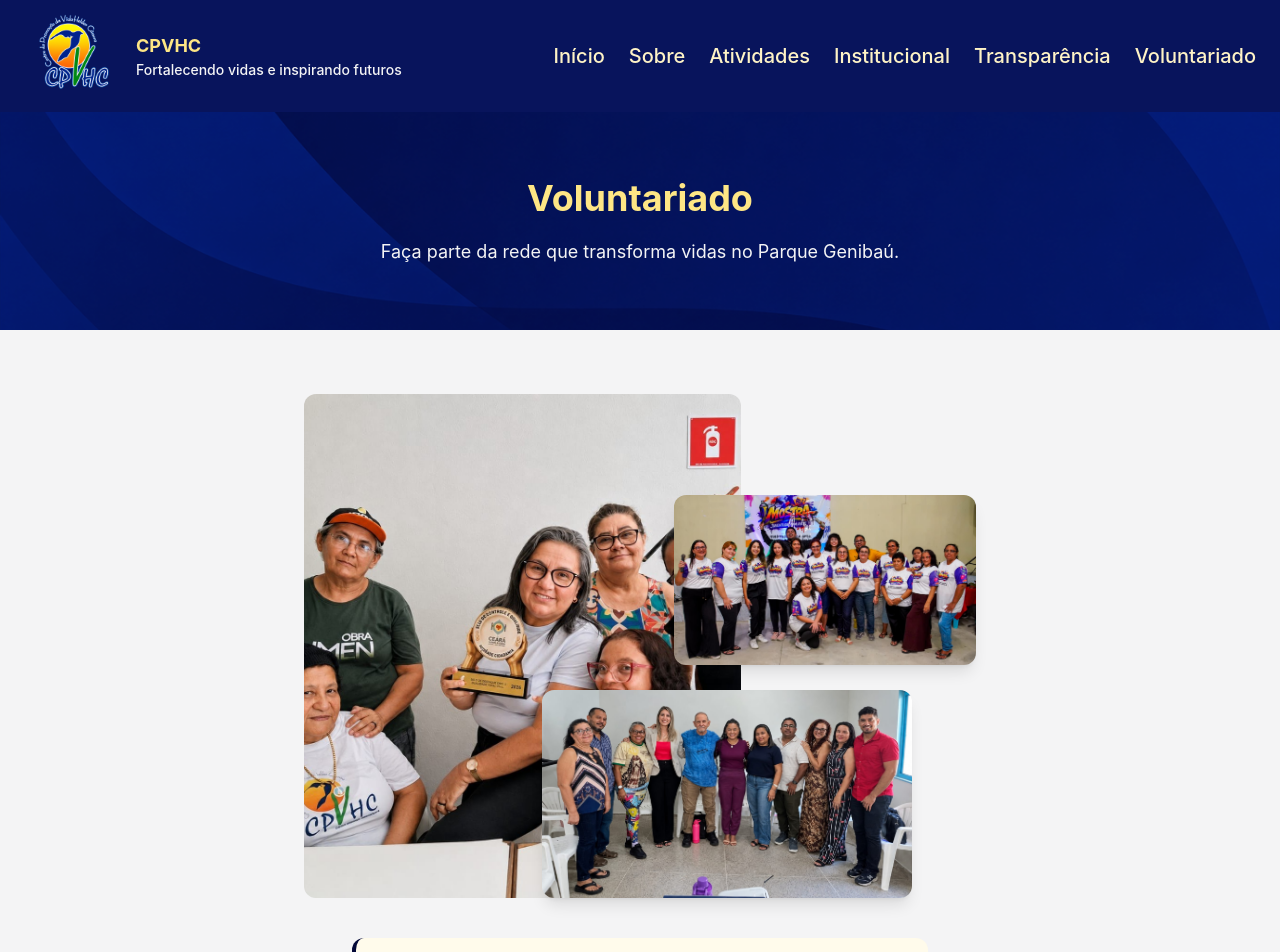
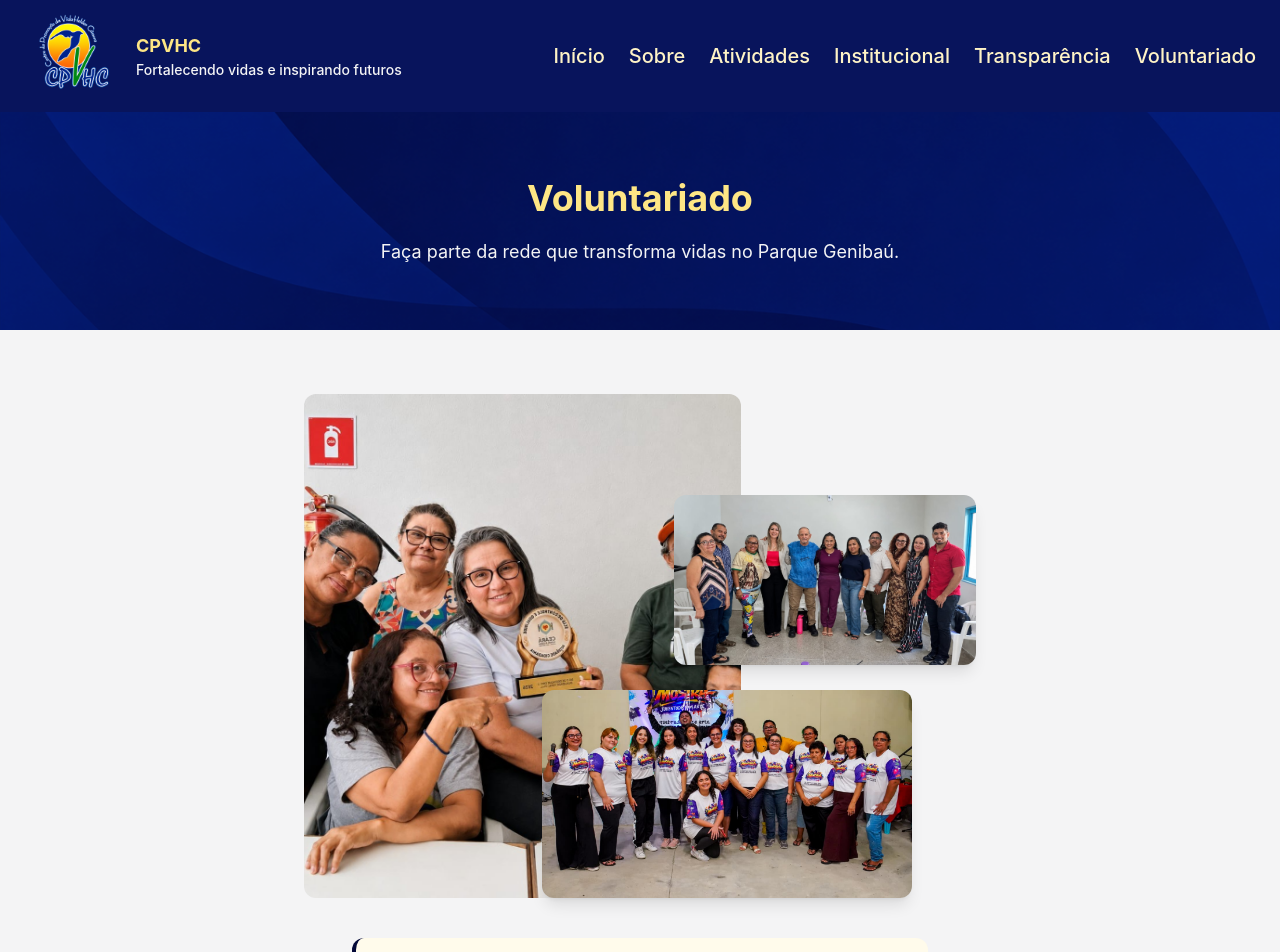
Before and after one commit to Myzoulz/Next.js-Tailwind-Centro-de-Promocao-da-Vida-Helder-Camara, a Next.js app: page /voluntariado in a window 1280 px wide. Shown: the top 952 px of the page. Built offline with nearby package versions, Linux system fonts and the light colour scheme.

Commit message:
voluntariado: troca posicao das fotos na colagem e atualiza foto da equipe

```diff
--- a/components/VoluntariadoSection/Collage.tsx
+++ b/components/VoluntariadoSection/Collage.tsx
@@ -14,14 +14,14 @@ export default function Collage() {
             />
 
             <img
-                src="/imagesEquipe/equipe-2.jpeg"
+                src="/imagesEquipe/equipe-3.jpeg"
                 alt="Equipe do CPVHC"
                 className={`absolute right-0 top-1/5 w-[45%] aspect-video object-cover rounded-xl shadow-lg
                     ${inView ? 'animate-fadeSlide [animation-duration:1300ms]' : 'opacity-0'}`}
             />
 
             <img
-                src="/imagesEquipe/equipe-3.jpeg"
+                src="/imagesEquipe/equipe-2.jpeg"
                 alt="Equipe do CPVHC"
                 className={`absolute right-16 bottom-0 w-[55%] aspect-video object-cover object-bottom rounded-xl shadow-lg
                     ${inView ? 'animate-fadeSlide [animation-duration:2100ms]' : 'opacity-0'}`}
```
Also changed, not shown: public/imagesEquipe/equipe.jpeg.
